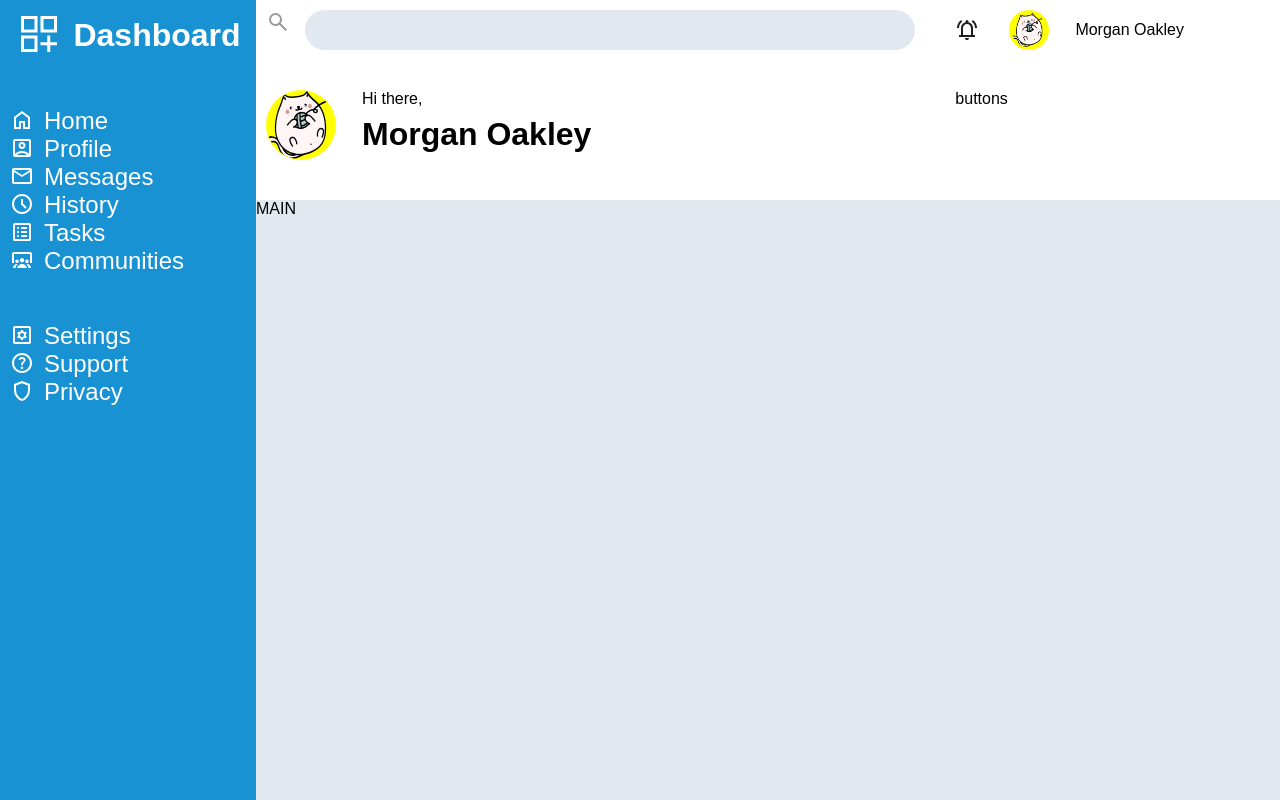
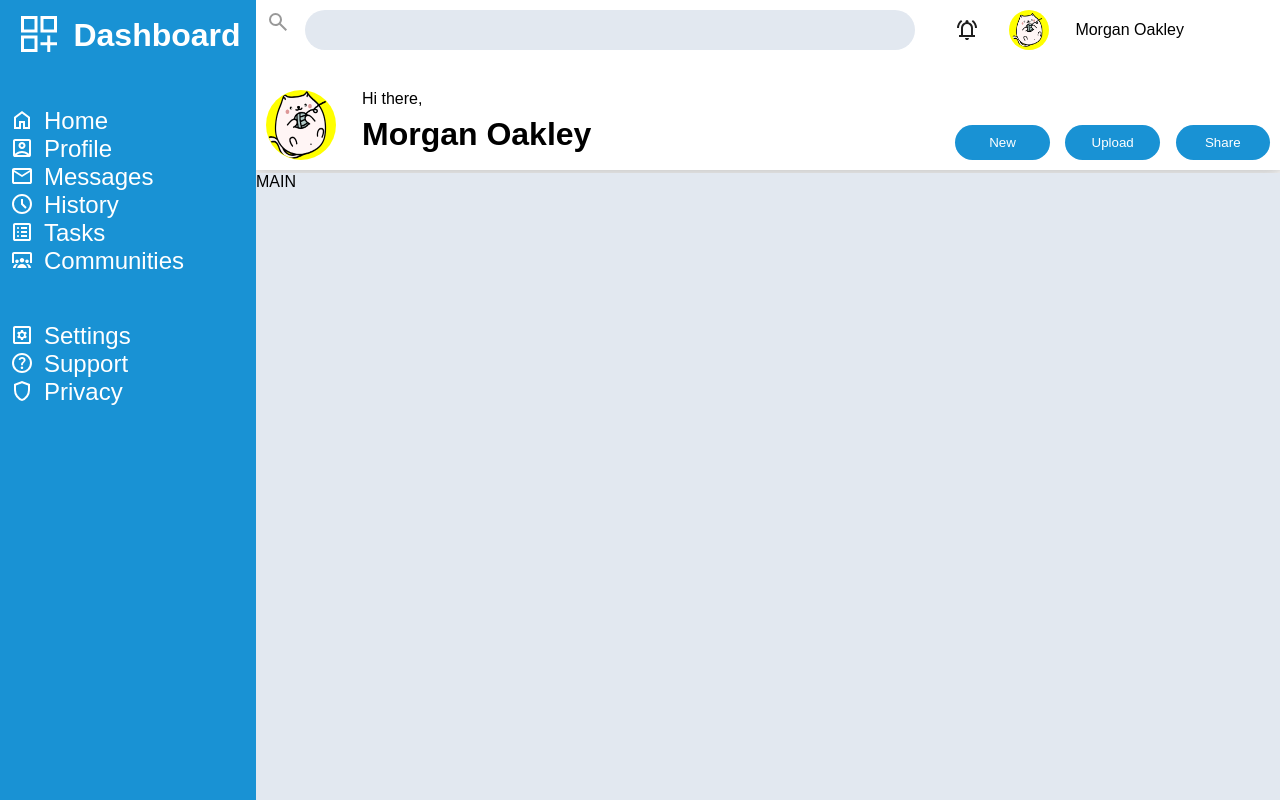
Before and after one commit to DeweQ/odin-dashboard, a plain HTML site: page dashboard.html in a window 1280 px wide. Drawn offline with Linux system fonts and the light colour scheme; a web font is replaced by a local one.

Commit message:
Done with header

```diff
--- a/dashboard.html
+++ b/dashboard.html
@@ -25,7 +25,11 @@
                 <h1>Morgan Oakley</h1>
                 </div>
         </div>
-        <div class="action-buttons">buttons</div>
+        <div class="action-buttons">
+            <button>New</button>
+            <button>Upload</button>
+            <button>Share</button>
+        </div>
     </div>
     <div class="sidebar">
         <div class="logo"><img class="icon" src="src/logo.svg" alt="">
--- a/styles.css
+++ b/styles.css
@@ -15,14 +15,23 @@ body {
     grid-template-areas:
         "sidebar header"
         "sidebar main";
+    row-gap: 3px;
 }
 
 .header {
     background-color: #ffffff;
     grid-area: header;
     display: grid;
-    grid-template: 1fr 2fr/2fr 1fr;
-    gap: 20px
+    grid-template: 1fr auto/2fr 1fr;
+    gap: 20px;
+    box-shadow: -5px 3px 10px #d1d1d1,
+                5px 3px 10px #d1d1d1;
+}
+
+
+.header>* {
+    /* border: 1px solid black; */
+    padding: 10px;
 }
 
 .search {
@@ -49,10 +58,6 @@ input:focus {
     width: 70px;
     height: 70px;
 
-}
-
-.profile-welcome {
-    height: min-content;
 }
 
 .profile-icon {
@@ -88,11 +93,24 @@ input:focus {
 
 }
 
-.header>* {
-    /* border: 1px solid black; */
-    padding: 10px
+.action-buttons {
+    display: flex;
+    align-items: flex-end;
+    gap: 5%;
+    justify-content: space-around;
 }
 
+.action-buttons > button{
+    color: #FFFFFF;
+    flex: 1;
+    background-color: #1992D4;
+    /* outline: none; */
+    /* box-shadow: none; */
+    border: none;
+padding: 10px;
+    border-radius: 50px;
+
+}
 
 .sidebar {
     background-color: #1992D4;
```
